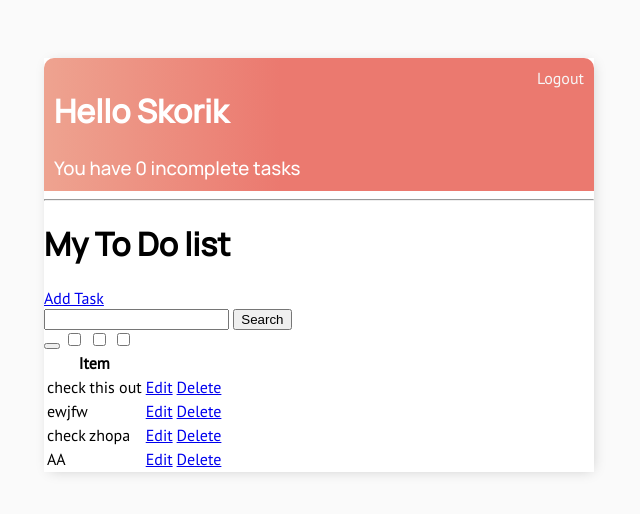
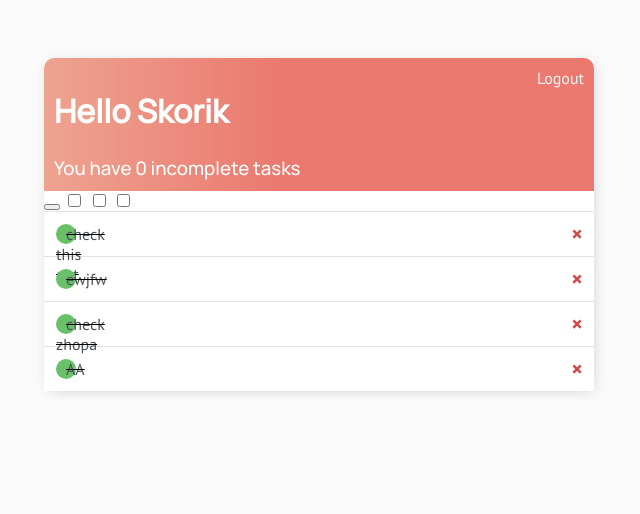
Before and after one commit to r-vvch/Ockham, a Django app: page / in a window 1280 px wide. Shown: the top 514 px of the page, without its empty margins (321-961 px from the left). Run offline with Django 3.2, Linux system fonts and the light colour scheme; a user stored in the database is signed in; data comes from the database, SQL or seed files in the repository; both versions use the stored data as it was after the commit.

Commit message:
styling p2

```diff
--- a/todo_list/base/templates/base/main.html
+++ b/todo_list/base/templates/base/main.html
@@ -50,6 +50,47 @@
             color: rgb(247, 247, 247);
             text-decoration: none;
         }
+
+        .task-wrapper {
+            display: flex;
+            align-items: center;
+            justify-content: space-between;
+            padding: 12px;
+            background-color: #fff;
+            border-top: 1px solid rgb(226, 226, 226);
+        }
+
+        .task-title {
+            display: flex;
+        }
+
+        .task-title a {
+            text-decoration: none;
+            color: #4b5156;
+            margin-left: 10px;
+        }
+
+        .task-complete-icon {
+            height: 20px;
+            width: 20px;
+            background-color: rgb(105, 192, 105);
+            border-radius: 50%;
+        }
+
+        .task-incomplete-icon {
+            height: 20px;
+            width: 20px;
+            background-color: rgb(218, 218, 218);
+            border-radius: 50%;
+        }
+
+        .delete-link {
+            text-decoration: none;
+            font-weight: 900;
+            color: #cf4949;
+            font-size: 22px;
+            line-height: 0;
+        }
     </style>
 </head>
 <body>
--- a/todo_list/base/templates/base/task_list.html
+++ b/todo_list/base/templates/base/task_list.html
@@ -13,47 +13,43 @@
     {% endif %}
 </div>
 
-<hr>
-<h1>My To Do list {{color}}</h1>
+<!--<a href="{% url 'task-create' %}">Add Task</a>-->
 
-<a href="{% url 'task-create' %}">Add Task</a>
-
-<form method="GET">
-    <label>
-        <input type='text' name='search-area' value="{{search_input}}">
-    </label>
-    <input type="submit" value="Search">
-</form>
+<!--<form method="GET">-->
+<!--    <label>-->
+<!--        <input type='text' name='search-area' value="{{search_input}}">-->
+<!--    </label>-->
+<!--    <input type="submit" value="Search">-->
+<!--</form>-->
 
 <form method="GET">
    <button type="submit"></button>
-    <label>
-        <input name="sort" type="checkbox" value="title" {{ by_title }}>
-    </label>
-    <label>
-        <input name="sort" type="checkbox" value="complete" {{ by_complete }}>
-    </label>
-    <label>
-        <input name="sort" type="checkbox" value="id" {{ by_id }}>
-    </label>
+    <label><input name="sort" type="checkbox" value="title" {{ by_title }}></label>
+    <label><input name="sort" type="checkbox" value="complete" {{ by_complete }}></label>
+    <label><input name="sort" type="checkbox" value="id" {{ by_id }}></label>
 </form>
 
-
-<table>
-    <tr>
-        <th>Item</th>
-        <th></th>
-        <th></th>
-    </tr>
+<div class="task-items-wrapper">
     {% for task in tasks %}
-    <tr>
-        <td>{{task.title}}</td>
-        <td><a href="{% url 'task-update' task.id %}">Edit</a></td>
-        <td><a href="{% url 'task-delete' task.id %}">Delete</a></td>
-    </tr>
+    <div class="task-wrapper">
+        {% if task.complete %}
+        <div class="task-title">
+            <div class="task-complete-icon">
+                <s><a href="{% url 'task-update' task.id %}">{{task}}</a></s>
+            </div>
+        </div>
+        <a class="delete-link" href="{% url 'task-delete' task.id %}">&#215;</a>
+        {% else %}
+        <div class="task-title">
+            <div class="task-incomplete-icon"></div>
+            <a href="{% url 'task-update' task.id %}">{{task}}</a>
+        </div>
+        <a class="delete-link" href="{% url 'task-delete' task.id %}">&#215;</a>
+        {% endif %}
+    </div>
     {% empty %}
-        <h3>No items in list</h3>
+    <h3>No items in this list</h3>
     {% endfor %}
-</table>
+</div>
 
 {% endblock content %}
```
Also changed, not shown: todo_list/db.sqlite3.
